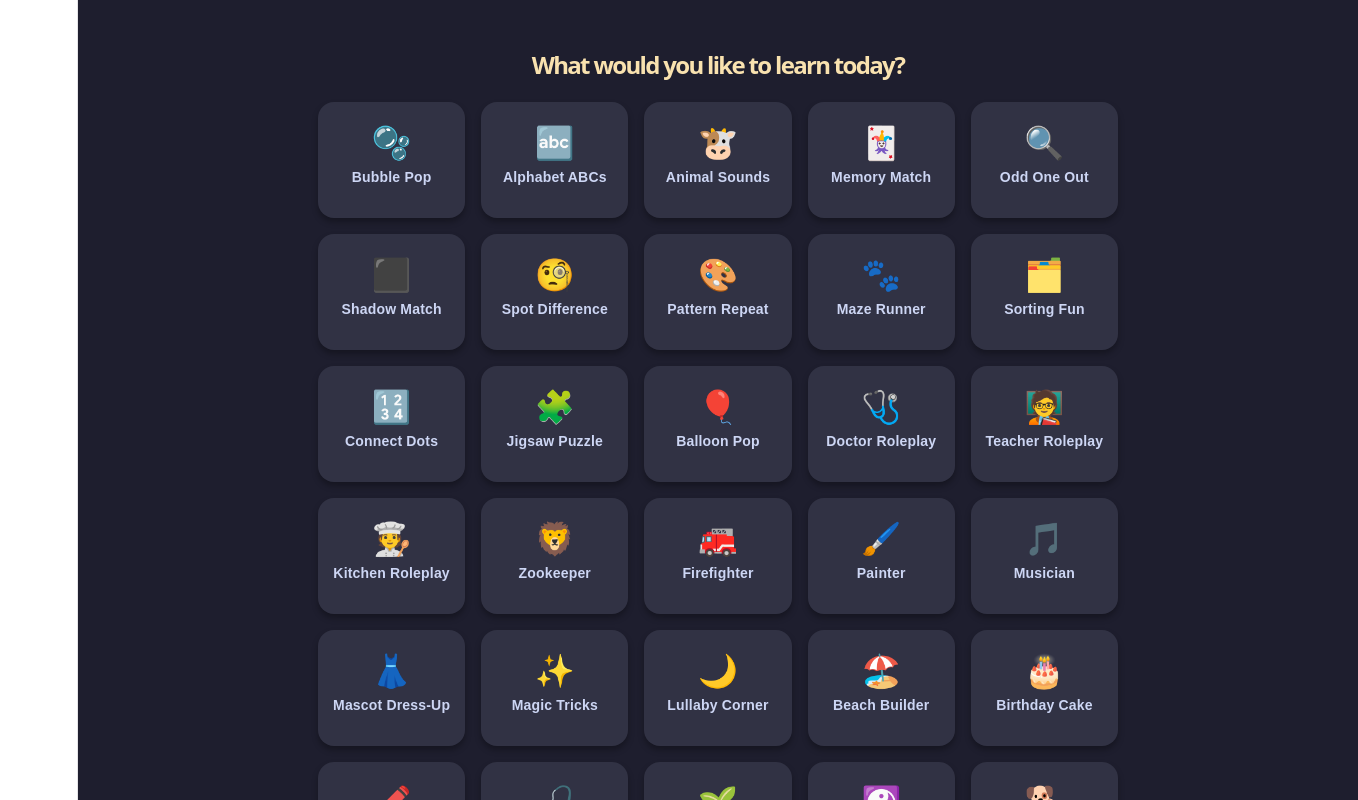
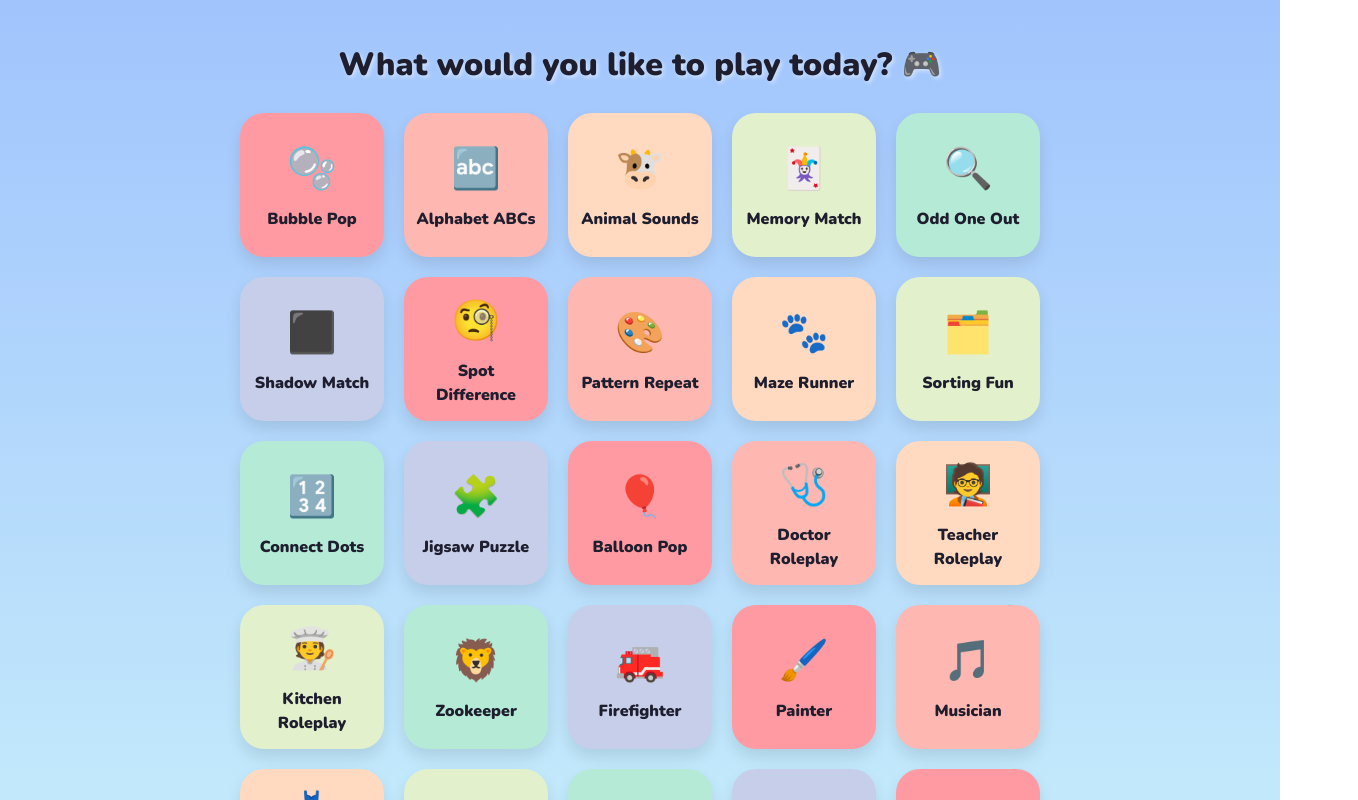
Before and after one commit to annapurnaagenticsolutions/touchlearn-web, a React (Vite) app: page / in a window 1280 px wide. Shown: the top 800 px of the page, 1358 px wide, since content can reach past the window. Built offline with nearby package versions, Linux system fonts and the light colour scheme.

Commit message:
UI Overhaul: kid friendly theme, touch fixes

```diff
--- a/index.html
+++ b/index.html
@@ -3,8 +3,11 @@
   <head>
     <meta charset="UTF-8" />
     <link rel="icon" type="image/svg+xml" href="/favicon.svg" />
-    <meta name="viewport" content="width=device-width, initial-scale=1.0" />
-    <title>touchlearn-web</title>
+    <meta name="viewport" content="width=device-width, initial-scale=1.0, maximum-scale=1.0, user-scalable=no" />
+    <link rel="preconnect" href="https://fonts.googleapis.com">
+    <link rel="preconnect" href="https://fonts.gstatic.com" crossorigin>
+    <link href="https://fonts.googleapis.com/css2?family=Nunito:wght@400;700;900&display=swap" rel="stylesheet">
+    <title>TouchLearn</title>
   </head>
   <body>
     <div id="root"></div>
--- a/src/App.tsx
+++ b/src/App.tsx
@@ -91,16 +91,17 @@ function App() {
 
   return (
     <div style={{
-      backgroundColor: '#1E1E2E',
       minHeight: '100vh',
       width: '100vw',
-      fontFamily: 'sans-serif',
-      color: 'white',
+      fontFamily: "'Nunito', sans-serif",
+      color: '#1E1E2E',
       display: 'flex',
       flexDirection: 'column',
       overflow: 'hidden'
     }}>
-      {renderGame()}
+      <div style={{ flex: 1, position: 'relative', display: 'flex', flexDirection: 'column' }}>
+        {renderGame()}
+      </div>
     </div>
   );
 }
--- a/src/HomeLanding.tsx
+++ b/src/HomeLanding.tsx
@@ -38,13 +38,15 @@ export const HomeLanding: React.FC<Props & { onPick: (index: number) => void }>
         "Math & Science": "🔢"
     };
 
+    const colors = ['#FF9AA2', '#FFB7B2', '#FFDAC1', '#E2F0CB', '#B5EAD7', '#C7CEEA'];
+
     return (
         <div style={{ padding: '20px', width: '100%', maxWidth: '800px', margin: '0 auto', height: '100%', overflowY: 'auto' }}>
-            <h1 style={{ color: '#F9E2AF', fontSize: '24px', fontWeight: 'bold', marginBottom: '24px', textAlign: 'center' }}>
-                What would you like to learn today?
+            <h1 style={{ color: '#1E1E2E', fontSize: '32px', fontWeight: '900', marginBottom: '24px', textAlign: 'center', textShadow: '2px 2px 4px rgba(255,255,255,0.5)' }}>
+                What would you like to play today? 🎮
             </h1>
 
-            <div style={{ display: 'grid', gridTemplateColumns: 'repeat(auto-fill, minmax(140px, 1fr))', gap: '16px' }}>
+            <div style={{ display: 'grid', gridTemplateColumns: 'repeat(auto-fill, minmax(140px, 1fr))', gap: '20px', paddingBottom: '40px' }}>
                 {featured.map((name, index) => (
                     <div
                         key={name}
@@ -53,29 +55,38 @@ export const HomeLanding: React.FC<Props & { onPick: (index: number) => void }>
                             onPick(index);
                         }}
                         style={{
-                            backgroundColor: '#313244',
-                            borderRadius: '16px',
-                            height: '100px',
+                            backgroundColor: colors[index % colors.length],
+                            borderRadius: '24px',
+                            height: '120px',
                             display: 'flex',
                             flexDirection: 'column',
                             alignItems: 'center',
                             justifyContent: 'center',
                             cursor: 'pointer',
-                            fontSize: '14px',
-                            fontWeight: 'bold',
-                            color: '#CDD6F4',
-                            boxShadow: '0 4px 6px rgba(0,0,0,0.3)',
+                            fontSize: '16px',
+                            fontWeight: '900',
+                            color: '#1E1E2E',
+                            boxShadow: '0 8px 15px rgba(0,0,0,0.1)',
                             userSelect: 'none',
                             textAlign: 'center',
-                            padding: '8px'
+                            padding: '12px',
+                            transition: 'transform 0.1s ease-in-out'
+                        }}
+                        onPointerDown={(e) => {
+                            (e.currentTarget as HTMLDivElement).style.transform = 'scale(0.95)';
+                        }}
+                        onPointerUp={(e) => {
+                            (e.currentTarget as HTMLDivElement).style.transform = 'scale(1)';
+                        }}
+                        onPointerLeave={(e) => {
+                            (e.currentTarget as HTMLDivElement).style.transform = 'scale(1)';
                         }}
                     >
-                        <span style={{ fontSize: '32px', marginBottom: '8px' }}>{emojis[name] || "🎮"}</span>
+                        <span style={{ fontSize: '40px', marginBottom: '8px' }}>{emojis[name] || "🎮"}</span>
                         {name}
                     </div>
                 ))}
             </div>
-            <div style={{ height: '40px' }} />
         </div>
     );
 };
--- a/src/games/BubblePopGame.tsx
+++ b/src/games/BubblePopGame.tsx
@@ -44,15 +44,16 @@ export const BubblePopGame: React.FC<{ onBack: () => void }> = ({ onBack }) => {
                 <div
                     key={b.id}
                     onClick={() => popBubble(b.id)}
+                    onTouchStart={(e) => { e.preventDefault(); popBubble(b.id); }}
                     style={{
                         position: 'absolute',
                         left: `${b.x}%`,
                         top: `${b.y}%`,
-                        width: '60px',
-                        height: '60px',
+                        width: '80px',
+                        height: '80px',
                         backgroundColor: b.color,
                         borderRadius: '50%',
-                        opacity: 0.8,
+                        opacity: 0.9,
                         boxShadow: 'inset -10px -10px 20px rgba(0,0,0,0.1), 0 0 10px rgba(255,255,255,0.5)',
                         cursor: 'pointer',
                         transition: 'top 0.05s linear'
--- a/src/index.css
+++ b/src/index.css
@@ -1,111 +1,52 @@
 :root {
-  --text: #6b6375;
-  --text-h: #08060d;
-  --bg: #fff;
-  --border: #e5e4e7;
-  --code-bg: #f4f3ec;
-  --accent: #aa3bff;
-  --accent-bg: rgba(170, 59, 255, 0.1);
-  --accent-border: rgba(170, 59, 255, 0.5);
-  --social-bg: rgba(244, 243, 236, 0.5);
-  --shadow:
-    rgba(0, 0, 0, 0.1) 0 10px 15px -3px, rgba(0, 0, 0, 0.05) 0 4px 6px -2px;
+  font-family: 'Nunito', sans-serif;
+  line-height: 1.5;
+  font-weight: 400;
 
-  --sans: system-ui, 'Segoe UI', Roboto, sans-serif;
-  --heading: system-ui, 'Segoe UI', Roboto, sans-serif;
-  --mono: ui-monospace, Consolas, monospace;
+  color-scheme: light dark;
+  color: #1E1E2E;
 
-  font: 18px/145% var(--sans);
-  letter-spacing: 0.18px;
-  color-scheme: light dark;
-  color: var(--text);
-  background: var(--bg);
   font-synthesis: none;
   text-rendering: optimizeLegibility;
   -webkit-font-smoothing: antialiased;
   -moz-osx-font-smoothing: grayscale;
-
-  @media (max-width: 1024px) {
-    font-size: 16px;
-  }
-}
-
-@media (prefers-color-scheme: dark) {
-  :root {
-    --text: #9ca3af;
-    --text-h: #f3f4f6;
-    --bg: #16171d;
-    --border: #2e303a;
-    --code-bg: #1f2028;
-    --accent: #c084fc;
-    --accent-bg: rgba(192, 132, 252, 0.15);
-    --accent-border: rgba(192, 132, 252, 0.5);
-    --social-bg: rgba(47, 48, 58, 0.5);
-    --shadow:
-      rgba(0, 0, 0, 0.4) 0 10px 15px -3px, rgba(0, 0, 0, 0.25) 0 4px 6px -2px;
-  }
-
-  #social .button-icon {
-    filter: invert(1) brightness(2);
-  }
-}
-
-#root {
-  width: 1126px;
-  max-width: 100%;
-  margin: 0 auto;
-  text-align: center;
-  border-inline: 1px solid var(--border);
-  min-height: 100svh;
-  display: flex;
-  flex-direction: column;
-  box-sizing: border-box;
 }
 
 body {
   margin: 0;
+  display: flex;
+  place-items: center;
+  min-width: 320px;
+  min-height: 100vh;
+  /* Prevent zooming and scrolling issues on iOS */
+  touch-action: none;
+  user-select: none;
+  -webkit-user-select: none;
+  overflow: hidden;
+  /* Fun background pattern */
+  background: linear-gradient(180deg, #A1C4FD 0%, #C2E9FB 100%);
 }
 
-h1,
-h2 {
-  font-family: var(--heading);
-  font-weight: 500;
-  color: var(--text-h);
+#root {
+  width: 100vw;
+  height: 100vh;
+  display: flex;
+  flex-direction: column;
 }
 
-h1 {
-  font-size: 56px;
-  letter-spacing: -1.68px;
-  margin: 32px 0;
-  @media (max-width: 1024px) {
-    font-size: 36px;
-    margin: 20px 0;
-  }
+/* Custom Scrollbar for grids */
+::-webkit-scrollbar {
+  width: 8px;
+  height: 8px;
 }
-h2 {
-  font-size: 24px;
-  line-height: 118%;
-  letter-spacing: -0.24px;
-  margin: 0 0 8px;
-  @media (max-width: 1024px) {
-    font-size: 20px;
-  }
+::-webkit-scrollbar-track {
+  background: rgba(255, 255, 255, 0.2);
+  border-radius: 4px;
 }
-p {
-  margin: 0;
+::-webkit-scrollbar-thumb {
+  background: rgba(0, 0, 0, 0.2);
+  border-radius: 4px;
 }
-
-code,
-.counter {
-  font-family: var(--mono);
-  display: inline-flex;
-  border-radius: 4px;
-  color: var(--text-h);
+::-webkit-scrollbar-thumb:hover {
+  background: rgba(0, 0, 0, 0.4);
 }
-
-code {
-  font-size: 15px;
-  line-height: 135%;
-  padding: 4px 8px;
-  background: var(--code-bg);
-}
```
